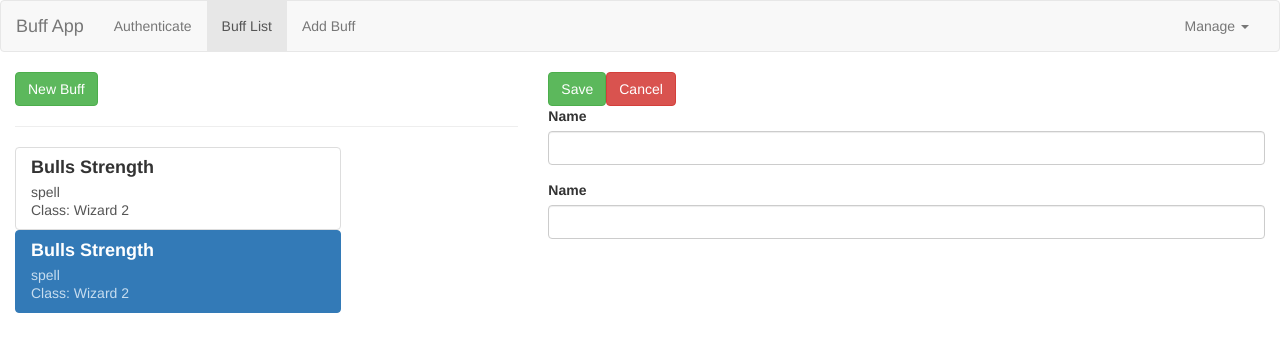
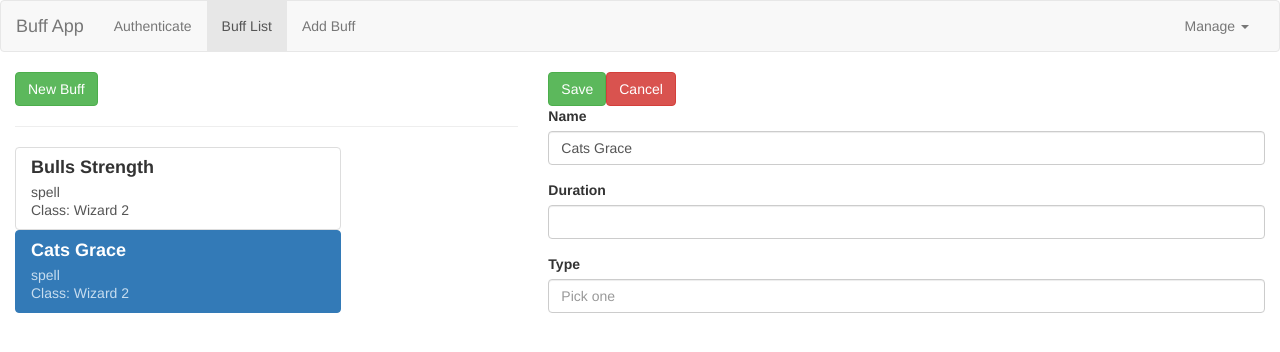
Before and after one commit to Niour/my-Dnd-post, an Angular app: page /buff-list/1/edit in a window 1280 px wide. Shown: the top 352 px of the page. Built offline with nearby package versions, Linux system fonts and the light colour scheme.

Commit message:
Started implemented Forms
Reactive Forms

```diff
--- a/package.json
+++ b/package.json
@@ -20,6 +20,7 @@
     "@angular/platform-browser-dynamic": "~8.2.13",
     "@angular/router": "~8.2.13",
     "bootstrap": "^3.4.1",
+    "ngx-bootstrap": "^5.2.0",
     "rxjs": "~6.4.0",
     "tslib": "^1.10.0",
     "zone.js": "~0.9.1"
--- a/src/app/app.module.ts
+++ b/src/app/app.module.ts
@@ -9,11 +9,13 @@ import { BuffListComponent } from './buffs/buff-list/buff-list.component';
 import { BuffDetailComponent } from './buffs/buff-detail/buff-detail.component';
 import { BuffsComponent } from './buffs/buffs.component';
 import { BuffItemIIComponent } from './buffs/buff-list/buff-item-ii/buff-item-ii.component';
-import { FormsModule } from '@angular/forms';
+import { ReactiveFormsModule } from '@angular/forms';
 import { BuffService } from './buffs/buff.service';
 import { AppRoutingModule } from './app-routing.module';
 import { BuffStartComponent } from './buffs/buff-start/buff-start.component';
 import { BuffEditComponent } from './buffs/buff-edit/buff-edit.component';
+import { TypeaheadModule } from 'ngx-bootstrap/typeahead';
+import { BrowserAnimationsModule } from '@angular/platform-browser/animations';
 
 @NgModule({
   declarations: [
@@ -30,8 +32,10 @@ import { BuffEditComponent } from './buffs/buff-edit/buff-edit.component';
   ],
   imports: [
     BrowserModule,
-    FormsModule,
-    AppRoutingModule
+    ReactiveFormsModule,
+    AppRoutingModule,
+    BrowserAnimationsModule,
+    TypeaheadModule.forRoot()
   ],
   providers: [BuffService],
   bootstrap: [AppComponent]
--- a/src/app/buffs/buff-edit/buff-edit.component.html
+++ b/src/app/buffs/buff-edit/buff-edit.component.html
@@ -1,6 +1,6 @@
 <div class="row">
     <div class="col-xs-12">
-        <form>
+        <form [formGroup]="buffForm" (ngSubmit)="onSubmit()">
             <div class="row">
                 <div class="col-xs-12">
                     <button type="submit" class="btn btn-success"> Save </button>
@@ -14,6 +14,7 @@
                         <input
                         type="text"
                         id="name"
+                        formControlName="name"
                         class="form-control">
                     </div>
                 </div>
@@ -21,14 +22,32 @@
             <div class="row">
                 <div class="col-xs-12">
                     <div class="form-group">
-                        <label for="name">Name</label>
+                        <label for="duration">Duration</label>
                         <input
                         type="text"
-                        id="name"
+                        id="duration"
+                        formControlName="duration"
                         class="form-control">
                     </div>
                 </div>
             </div>
+            <div class="row">
+                    <div class="col-xs-12">
+                        <div class="form-group">
+                            <label for="name">Type</label>
+                            <input
+                            type="text"
+                            id="buffState"
+                            [typeahead]="buffTypes"
+                            [typeaheadOptionsLimit]="20"
+                            [typeaheadMinLength]="0"
+                            placeholder="Pick one"
+                            formControlName="test"
+                            class="form-control"
+                            autocomplete="off">
+                        </div>
+                    </div>
+                </div>
         </form>
-    </div>
+    <div>
 </div>
--- a/src/app/buffs/buff-edit/buff-edit.component.ts
+++ b/src/app/buffs/buff-edit/buff-edit.component.ts
@@ -1,5 +1,7 @@
 import { Component, OnInit } from '@angular/core';
 import { ActivatedRoute, Params } from '@angular/router';
+import { FormControl, FormGroup } from '@angular/forms';
+import { BuffService } from '../buff.service';
 
 @Component({
   selector: 'app-buff-edit',
@@ -7,10 +9,22 @@ import { ActivatedRoute, Params } from '@angular/router';
   styleUrls: ['./buff-edit.component.css']
 })
 export class BuffEditComponent implements OnInit {
+  buffTypes = ['spell', 'condition', 'armor', 'Class ab.', 'mode', 'size', 'negative Level']; // type
+  clas = ['Wizard', 'Sorcerer', 'Bard']; // clas
+  buffName = ['strength', 'dexterity', 'constitution', 'intelligence', 'wisdom', 'charisma',
+  'attack', 'damage', 'grapple', 'ac', 'fort', 'ref', 'will'];
+  bonusesTypes = ['enchancement', 'racial', 'untyped', 'circumstance', 'alchemicalBonus', 'dodge',
+  'armor bonus', 'enhancement armor bonus', 'natural armor bonus', 'enhancement natural armor bonus',
+  'shield bonus', 'enhancement shield bonus',
+  'competence', 'deflection', 'insight', 'luck', 'morale', 'profane', 'reistance', 'sacred',
+  'size', 'epic', 'divine', 'ability drain', 'ability modifier']; // Value.type
+
   id: number;
   editMode = false;
+  buffForm: FormGroup;
 
-  constructor(private route: ActivatedRoute) { }
+  constructor(private buffService: BuffService,
+              private route: ActivatedRoute) { }
 
   ngOnInit() {
     this.route.params
@@ -18,8 +32,32 @@ export class BuffEditComponent implements OnInit {
         (params: Params) => {
           this.id = +params.id;
           this.editMode = params.id != null;
+          this.initForm();
         }
       );
   }
 
+
+  private initForm() {
+
+    let buffName = '';
+    let buffState = '';
+
+    if (this.editMode) {
+      const buff = this.buffService.getBuff(this.id);
+      buffName = buff.name;
+      buffState = '';
+    }
+
+    this.buffForm = new FormGroup({
+      name: new FormControl(buffName),
+      test: new FormControl(buffState),
+      duration: new FormControl()
+    });
+  }
+
+  onSubmit() {
+    console.log(this.buffForm.value);
+  }
+
 }
--- a/src/app/buffs/buff.service.ts
+++ b/src/app/buffs/buff.service.ts
@@ -16,7 +16,7 @@ export class BuffService {
             'Wizard',
             [new BuffValue('strenght', 'enchatment', 1, 'null', [2])]),
         new Buff(
-            'Bulls Strength',
+            'Cats Grace',
             RandomId(),
             'min/level',
             'spell',
```
Also changed, not shown: 1 other file (tests, documents, lock files or other folders).
